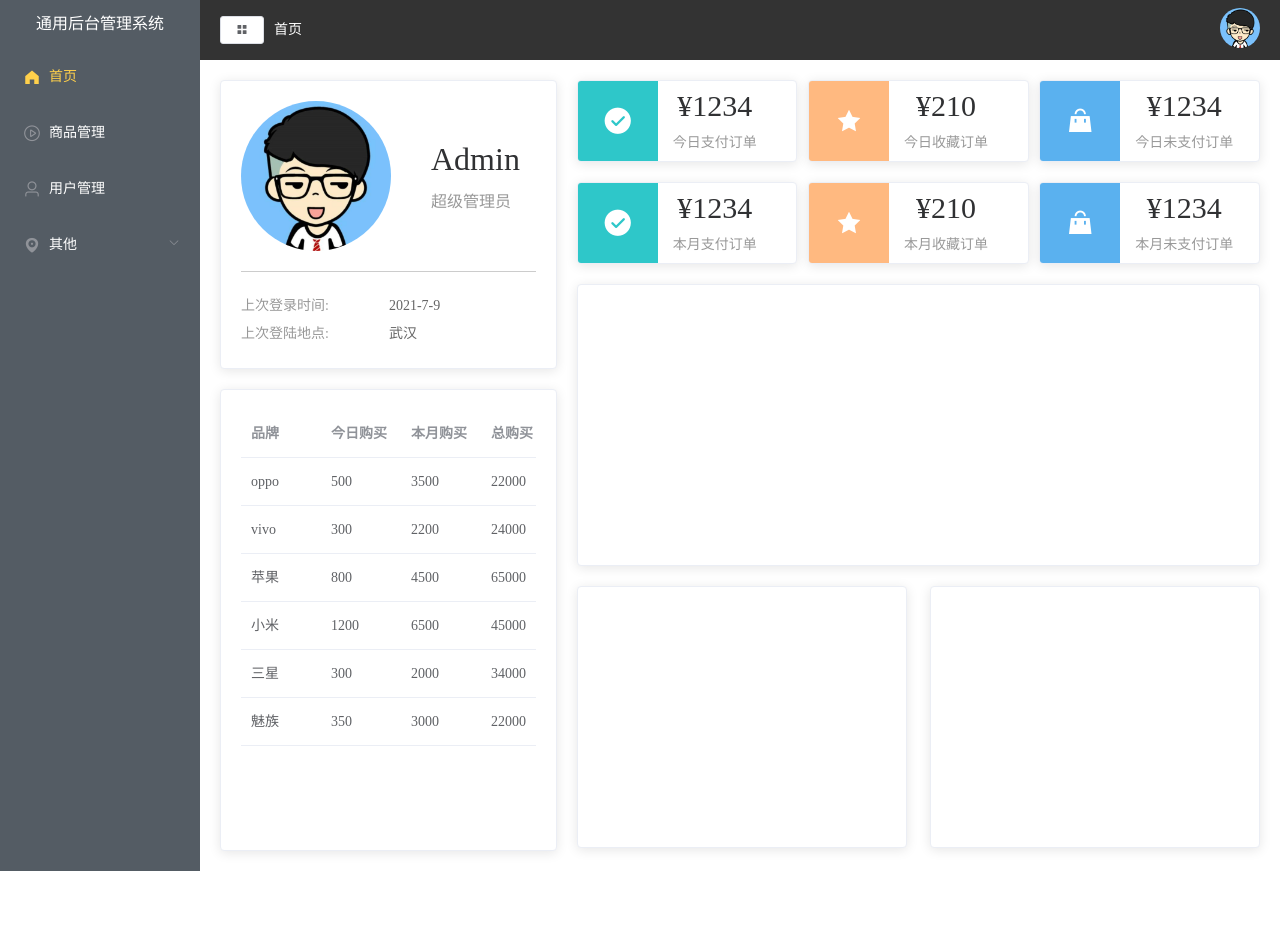
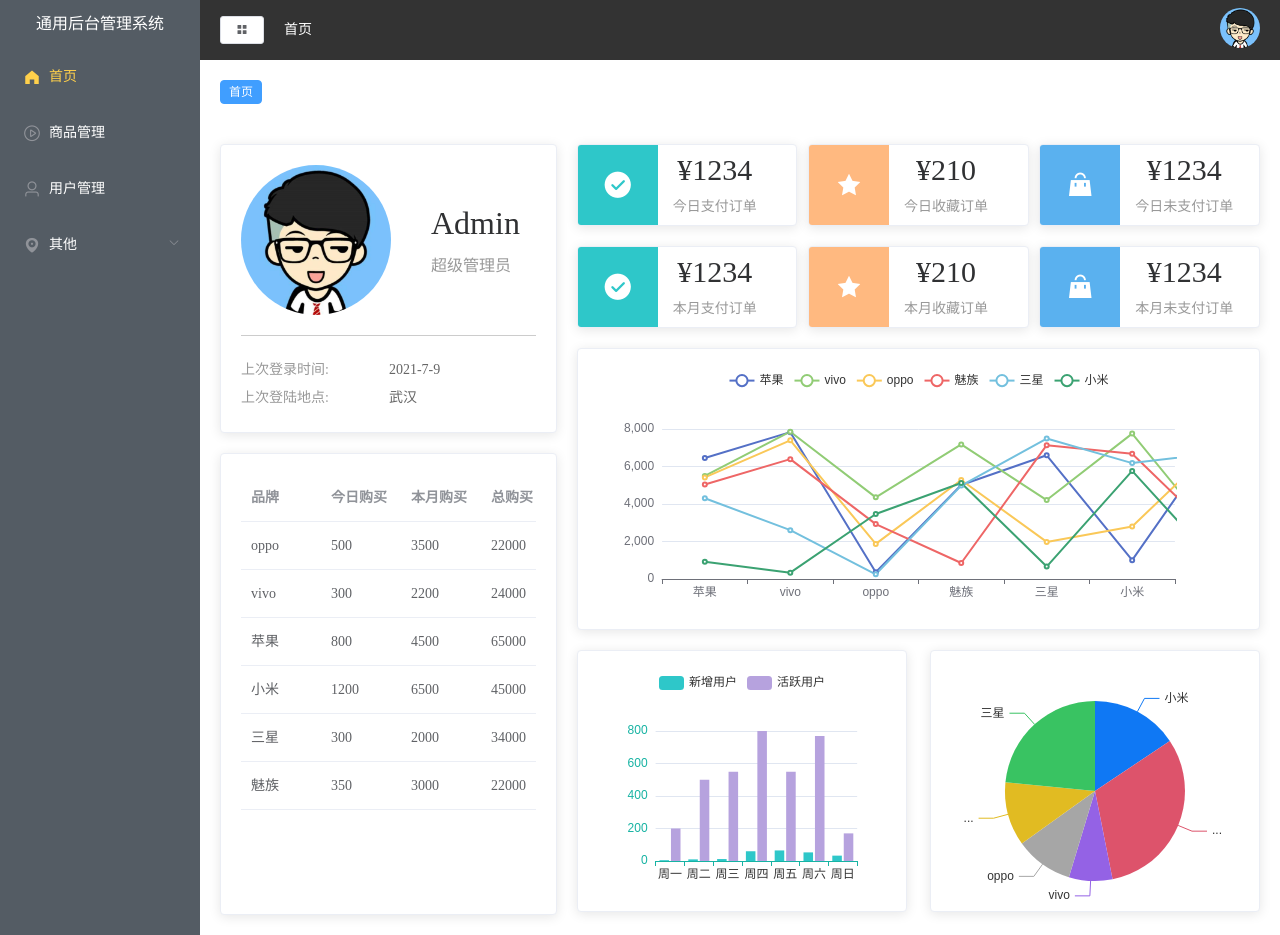
Before and after one commit to WannaBeAHamster/vue-manage-man, a Vue app: page /#/page2 in a window 1280 px wide. Both pictures are taken after a click on the item "首页". Before the commit the page ends 871 px from the top, so only its background shows below. Built offline with nearby package versions, Linux system fonts and the light colour scheme.

Commit message:
完成了面包屑和tag的功能

```diff
--- a/src/components/CommonAside.vue
+++ b/src/components/CommonAside.vue
@@ -96,6 +96,8 @@ export default {
       if (this.$route.path !== item.path && !(this.$route.path === '/home' && item.path === '/')) {
         this.$router.push(item.path)
       }
+      // 点击列表项，若进行路由跳转，在此处处理面包屑
+      this.$store.commit('selectMenu', item)
     }
   },
   computed: {
--- a/src/components/CommonHeader.vue
+++ b/src/components/CommonHeader.vue
@@ -1,9 +1,11 @@
 <template>
   <div class="head-container">
     <div class="l-content">
-      <el-button icon="el-icon-menu" size="mini" @click="changeCollapse"></el-button>
+      <el-button icon="el-icon-menu" size="mini" @click="changeCollapse" style="margin-right: 20px"></el-button>
       <!-- 面包屑 -->
-      <span class="text">首页</span>
+      <el-breadcrumb separator="/">
+        <el-breadcrumb-item v-for="item in tags" :key="item.path" :to="$route.path !== item.path && !($route.path === '/home' && item.path === '/') ? { path: $route.path } : { path: item.path }">{{ item.label }}</el-breadcrumb-item>
+      </el-breadcrumb>
     </div>
     <div class="r-content">
       <el-dropdown>
@@ -18,11 +20,17 @@
 </template>
 
 <script>
+import { mapState } from 'vuex'
 export default {
   methods: {
     changeCollapse() {
       this.$store.commit('collapseMenu')
     }
+  },
+  computed: {
+    ...mapState({
+      tags: state => state.tab.tabList
+    })
   }
 }
 </script>
@@ -47,5 +55,22 @@ export default {
       border-radius: 50%;
     }
   }
+  .l-content {
+    display: flex;
+    align-items: center;
+    /deep/.el-breadcrumb__item {
+      .el-breadcrumb__inner {
+        font-weight: normal;
+        &.is-link {
+          color: #666;
+        }
+      }
+      &:last-child {
+        .el-breadcrumb__inner {
+          color: white;
+        }
+      }
+    }
+  }
 }
 </style>
--- /dev/null
+++ b/src/components/CommonTag.vue
@@ -0,0 +1,59 @@
+<template>
+  <div class="tags">
+    <el-tag v-for="(item, index) in tags" :key="item.path" :closable="item.name !== 'home'" :effect="$route.name === item.name ? 'dark' : 'plain'" @click="changeMenu(item)" @close="handleClose(item, index)" size="small">
+      {{ item.label }}
+    </el-tag>
+  </div>
+</template>
+
+<script>
+import { mapState, mapMutations } from 'vuex'
+export default {
+  name: 'CommonTag',
+  data() {
+    return {}
+  },
+  computed: {
+    ...mapState({
+      tags: state => state.tab.tabList
+    })
+  },
+  methods: {
+    ...mapMutations(['closeTag']),
+    // 点击tag实现路由跳转
+    changeMenu(item) {
+      this.$router.push({ name: item.name })
+    },
+    // 点击tag删除的功能
+    handleClose(item, index) {
+      // 修改vuex中tabList的值
+      this.closeTag(item)
+      // 删除当前tag后实现对应的路由跳转
+      const length = this.tags.length
+
+      if (item.name !== this.$route.name) {
+        return
+      }
+      if (index === length) {
+        this.$router.push({
+          name: this.tags[index - 1].name
+        })
+      } else {
+        this.$router.push({
+          name: this.tags[index].name
+        })
+      }
+    }
+  }
+}
+</script>
+
+<style lang="less" scoped>
+.tags {
+  padding: 20px;
+  .el-tag {
+    cursor: pointer;
+    margin-right: 15px;
+  }
+}
+</style>
--- a/src/router/index.js
+++ b/src/router/index.js
@@ -18,22 +18,27 @@ const routes = [
     // 子路由
     children: [{
         path: 'home',
+        name: 'home',
         component: Home
       }, // 首页
       {
         path: 'user',
+        name: 'user',
         component: User
       }, // 用户管理
       {
         path: 'mall',
+        name: 'mall',
         component: Mall
       }, // 商品管理
       {
         path: 'page1',
+        name: 'page1',
         component: PageOne
       }, // 页面一
       {
         path: 'page2',
+        name: 'page2',
         component: PageTwo
       } // 页面二
 
--- a/src/store/tab.js
+++ b/src/store/tab.js
@@ -1,11 +1,34 @@
 export default {
   state: {
-    isCollapse: false // 控制侧边栏的展开还是收起
+    isCollapse: false, // 控制侧边栏的展开还是收起
+    // 面包屑数据存放处
+    tabList: [{
+      path: '/',
+      name: 'home',
+      label: '首页',
+      icon: 's-home',
+      url: 'Home/Home'
+    }]
   },
   mutations: {
     // 修改侧边栏展开收起的方法
     collapseMenu(state) {
       state.isCollapse = !state.isCollapse
+    },
+    // 修改更新面包屑数据
+    selectMenu(state, val) {
+      // 因为首页一开始就存在，所以不能再添加
+      if (val.name !== 'home') {
+        // 如果要跳转到面包屑中已有的地方，也不能继续添加
+        const index = state.tabList.findIndex(item => item.path === val.path)
+        if (index === -1) {
+          state.tabList.push(val)
+        }
+      }
+    },
+    closeTag(state, item) {
+      state.tabList = state.tabList.filter(val => val !== item)
+      console.log(state.tabList)
     }
   }
 }
--- a/src/views/Home.vue
+++ b/src/views/Home.vue
@@ -37,10 +37,16 @@
         </div>
         <el-card style="height: 280px">
           <!-- 折线图 -->
+          <!-- 注意：使用echarts时图表必须绑定在一个div上面，且这个div一定要有宽高 -->
+          <div ref="echarts1" style="height: 280px"></div>
         </el-card>
         <div class="graph">
-          <el-card style="height: 260px"></el-card>
-          <el-card style="height: 260px"></el-card>
+          <el-card style="height: 260px">
+            <div ref="echarts2" style="height: 260px"></div>
+          </el-card>
+          <el-card style="height: 260px">
+            <div ref="echarts3" style="height: 240px"></div>
+          </el-card>
         </div>
       </el-col>
     </el-row>
@@ -49,6 +55,7 @@
 
 <script>
 import { getData } from '../api/index.js'
+import * as echarts from 'echarts'
 export default {
   data() {
     return {
@@ -96,13 +103,110 @@ export default {
           icon: 's-goods',
           color: '#5ab1ef'
         }
-      ]
+      ],
+      orderData: []
     }
   },
   mounted() {
     getData().then(({ data }) => {
       const { tableData } = data.data
       this.tableData = tableData
+
+      // 1.基于准备好的dom，初始化echarts实例
+      const echarts1 = echarts.init(this.$refs.echarts1)
+      // 2.指定图表的配置项和数据
+      // 2.1此处初始化一个配置项,获得数据后往里面填充内容
+      const echarts1Option = {}
+      // 2.2 获取折线图数据
+      const { orderData, userData, videoData } = data.data
+      const names = Object.keys(orderData.data[0])
+      const xAxisData = {
+        data: names
+      }
+      echarts1Option.legend = xAxisData
+      echarts1Option.xAxis = xAxisData
+      echarts1Option.yAxis = {}
+      echarts1Option.series = []
+      names.forEach(key => {
+        echarts1Option.series.push({
+          name: key,
+          data: orderData.data.map(item => item[key]),
+          type: 'line'
+        })
+      })
+      // 使用刚指定的配置项和数据显示图表。
+      echarts1.setOption(echarts1Option)
+
+      // 柱状图
+      const echarts2 = echarts.init(this.$refs.echarts2)
+      const echarts2Option = {
+        legend: {
+          // 图例文字颜色
+          textStyle: {
+            color: '#333'
+          }
+        },
+        grid: {
+          left: '20%'
+        },
+        // 提示框
+        tooltip: {
+          trigger: 'axis'
+        },
+        xAxis: {
+          type: 'category', // 类目轴
+          data: userData.map(item => item.date),
+          axisLine: {
+            lineStyle: {
+              color: '#17b3a3'
+            }
+          },
+          axisLabel: {
+            interval: 0,
+            color: '#333'
+          }
+        },
+        yAxis: [
+          {
+            type: 'value',
+            axisLine: {
+              lineStyle: {
+                color: '#17b3a3'
+              }
+            }
+          }
+        ],
+        color: ['#2ec7c9', '#b6a2de'],
+        series: [
+          {
+            name: '新增用户',
+            data: userData.map(item => item.new),
+            type: 'bar'
+          },
+          {
+            name: '活跃用户',
+            data: userData.map(item => item.active),
+            type: 'bar'
+          }
+        ]
+      }
+      echarts2.setOption(echarts2Option)
+
+      // 饼状图
+      const echarts3 = echarts.init(this.$refs.echarts3)
+      const echarts3Option = {
+        tooltip: {
+          trigger: 'item'
+        },
+        color: ['#0f78f4', '#dd536b', '#9462e5', '#a6a6a6', '#e1bb22', '#39c362', '#3ed1cf'],
+        series: [
+          {
+            type: 'pie',
+            data: videoData
+          }
+        ]
+      }
+      echarts3.setOption(echarts3Option)
     })
   }
 }
--- a/src/views/Main.vue
+++ b/src/views/Main.vue
@@ -8,6 +8,7 @@
         <el-header>
           <CommonHeader></CommonHeader>
         </el-header>
+        <CommonTag></CommonTag>
         <el-main>
           <!-- 路由匹配到的组件将渲染在这里 -->
           <router-view></router-view>
@@ -20,10 +21,12 @@
 <script>
 import CommonAside from '@/components/CommonAside.vue'
 import CommonHeader from '@/components/CommonHeader.vue'
+import CommonTag from '@/components/CommonTag.vue'
 export default {
   components: {
     CommonAside,
-    CommonHeader
+    CommonHeader,
+    CommonTag
   }
 }
 </script>
```
